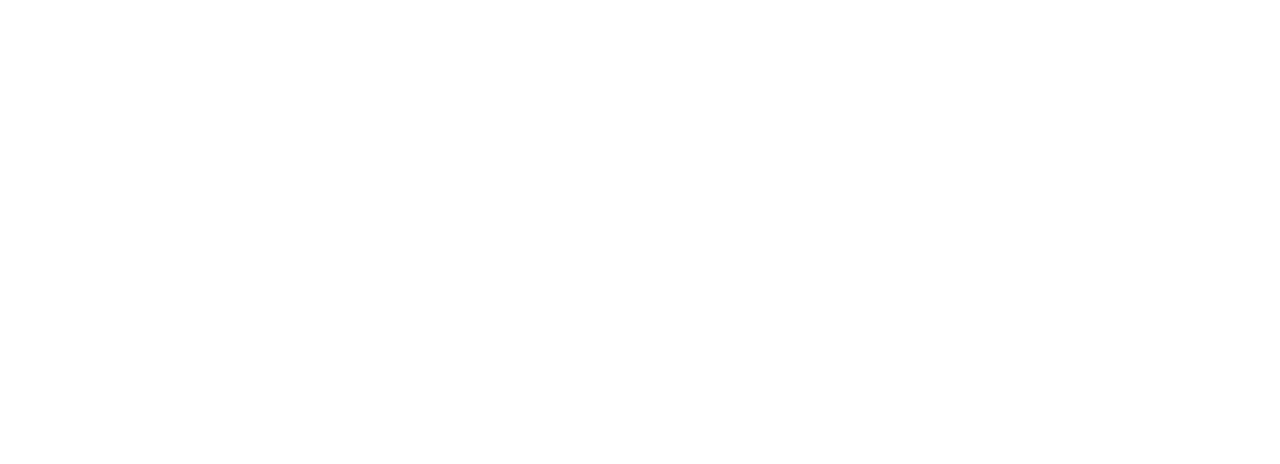
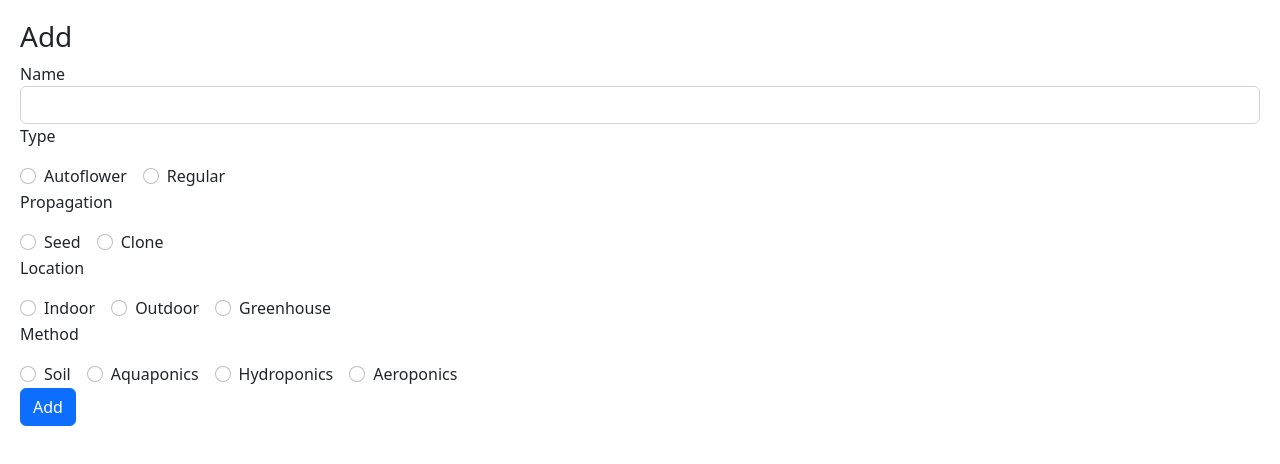
Before and after one commit to terrypinn/grow-log, a React (Create React App) app in the folder client/: page /plant/add in a window 1280 px wide. Before the commit this address had no page. Shown: the top 464 px of the page. Built offline with nearby package versions, Linux system fonts and the light colour scheme.

Commit message:
Set up view to add plant

```diff
--- a/client/src/App.js
+++ b/client/src/App.js
@@ -3,6 +3,7 @@ import { BrowserRouter, Route, Routes } from 'react-router-dom';
 import 'bootstrap/dist/css/bootstrap.css';
 
 import PlantList from './components/PlantList';
+import PlantAdd from './components/PlantAdd';
 
 function App() {
   return (
@@ -11,6 +12,7 @@ function App() {
         <div style={{ margin: 20 }}>
           <Routes>
             <Route exact path="/" element={<PlantList />} />
+            <Route exact path="/plant/add" element={<PlantAdd />} />
           </Routes>
         </div>
       </BrowserRouter>
--- /dev/null
+++ b/client/src/components/PlantAdd.js
@@ -0,0 +1,219 @@
+import { useState } from 'react';
+import { useNavigate } from 'react-router';
+
+export default function PlantAdd() {
+  const [form, setForm] = useState({
+    germinated_on: '',
+    location: '',
+    method: '',
+    name: '',
+    note: '',
+    planted_on: '',
+    propagation: '',
+    source: '',
+    type: '',
+  });
+  const navigate = useNavigate();
+
+  // These methods will update the state properties.
+  function updateForm(value) {
+    return setForm((prev) => {
+      return { ...prev, ...value };
+    });
+  }
+
+  async function onSubmit(e) {
+    e.preventDefault();
+
+    const data = { ...form };
+
+    await fetch('http://localhost:5000/plant/add', {
+      method: 'POST',
+      headers: {
+        'Content-Type': 'application/json',
+      },
+      body: JSON.stringify(data),
+    })
+      .catch(error => {
+        window.alert(error);
+        return;
+      });
+
+    setForm({ name: '', position: '', level: '' });
+    navigate('/');
+  }
+
+  return (
+    <div>
+      <h3>Add</h3>
+      <form onSubmit={onSubmit}>
+        <div className="form-group">
+          <label htmlFor="name">Name</label>
+          <input
+            type="text"
+            className="form-control"
+            id="name"
+            value={form.name}
+            onChange={(e) => updateForm({ name: e.target.value })}
+          />
+        </div>
+
+        <div className="form-group">
+          <p>Type</p>
+          <div className="form-check form-check-inline">
+            <input
+              className="form-check-input"
+              type="radio"
+              name="typeOptions"
+              id="typeAutoflower"
+              value="Autoflower"
+              checked={form.type === "Autoflower"}
+              onChange={(e) => updateForm({ type: e.target.value })}
+            />
+            <label htmlFor="typeAutoflower" className="form-check-label">Autoflower</label>
+          </div>
+          <div className="form-check form-check-inline">
+            <input
+              className="form-check-input"
+              type="radio"
+              name="typeOptions"
+              id="typeRegular"
+              value="Regular"
+              checked={form.type === "Regular"}
+              onChange={(e) => updateForm({ type: e.target.value })}
+            />
+            <label htmlFor="typeRegular" className="form-check-label">Regular</label>
+          </div>
+        </div>
+
+        <div className="form-group">
+          <p>Propagation</p>
+          <div className="form-check form-check-inline">
+            <input
+              className="form-check-input"
+              type="radio"
+              name="propagationOptions"
+              id="propagationSeed"
+              value="Seed"
+              checked={form.propagation === "Seed"}
+              onChange={(e) => updateForm({ propagation: e.target.value })}
+            />
+            <label htmlFor="propagationSeed" className="form-check-label">Seed</label>
+          </div>
+          <div className="form-check form-check-inline">
+            <input
+              className="form-check-input"
+              type="radio"
+              name="propagationOptions"
+              id="propagationClone"
+              value="Clone"
+              checked={form.propagation === "Clone"}
+              onChange={(e) => updateForm({ propagation: e.target.value })}
+            />
+            <label htmlFor="propagationClone" className="form-check-label">Clone</label>
+          </div>
+        </div>
+
+        <div className="form-group">
+          <p>Location</p>
+          <div className="form-check form-check-inline">
+            <input
+              className="form-check-input"
+              type="radio"
+              name="locationOptions"
+              id="locationIndoor"
+              value="Indoor"
+              checked={form.location === "Indoor"}
+              onChange={(e) => updateForm({ location: e.target.value })}
+            />
+            <label htmlFor="locationIndoor" className="form-check-label">Indoor</label>
+          </div>
+          <div className="form-check form-check-inline">
+            <input
+              className="form-check-input"
+              type="radio"
+              name="locationOptions"
+              id="locationOutdoor"
+              value="Outdoor"
+              checked={form.location === "Outdoor"}
+              onChange={(e) => updateForm({ location: e.target.value })}
+            />
+            <label htmlFor="locationOutdoor" className="form-check-label">Outdoor</label>
+          </div>
+          <div className="form-check form-check-inline">
+            <input
+              className="form-check-input"
+              type="radio"
+              name="locationOptions"
+              id="locationGreenhouse"
+              value="Greenhouse"
+              checked={form.location === "Greenhouse"}
+              onChange={(e) => updateForm({ location: e.target.value })}
+            />
+            <label htmlFor="locationGreenhouse" className="form-check-label">Greenhouse</label>
+          </div>
+        </div>
+
+        <div className="form-group">
+          <p>Method</p>
+          <div className="form-check form-check-inline">
+            <input
+              className="form-check-input"
+              type="radio"
+              name="methodOptions"
+              id="methodSoil"
+              value="Soil"
+              checked={form.method === "Soil"}
+              onChange={(e) => updateForm({ method: e.target.value })}
+            />
+            <label htmlFor="methodSoil" className="form-check-label">Soil</label>
+          </div>
+          <div className="form-check form-check-inline">
+            <input
+              className="form-check-input"
+              type="radio"
+              name="methodOptions"
+              id="methodAquaponics"
+              value="Aquaponics"
+              checked={form.method === "Aquaponics"}
+              onChange={(e) => updateForm({ method: e.target.value })}
+            />
+            <label htmlFor="methodAquaponics" className="form-check-label">Aquaponics</label>
+          </div>
+          <div className="form-check form-check-inline">
+            <input
+              className="form-check-input"
+              type="radio"
+              name="methodOptions"
+              id="methodHydroponics"
+              value="Hydroponics"
+              checked={form.method === "Hydroponics"}
+              onChange={(e) => updateForm({ method: e.target.value })}
+            />
+            <label htmlFor="methodHydroponics" className="form-check-label">Hydroponics</label>
+          </div>
+          <div className="form-check form-check-inline">
+            <input
+              className="form-check-input"
+              type="radio"
+              name="methodOptions"
+              id="methodAeroponics"
+              value="Aeroponics"
+              checked={form.method === "Aeroponics"}
+              onChange={(e) => updateForm({ method: e.target.value })}
+            />
+            <label htmlFor="methodAeroponics" className="form-check-label">Aeroponics</label>
+          </div>
+        </div>
+
+        <div className="form-group">
+          <input
+            type="submit"
+            value="Add"
+            className="btn btn-primary"
+          />
+        </div>
+      </form>
+    </div>
+  );
+}
```
